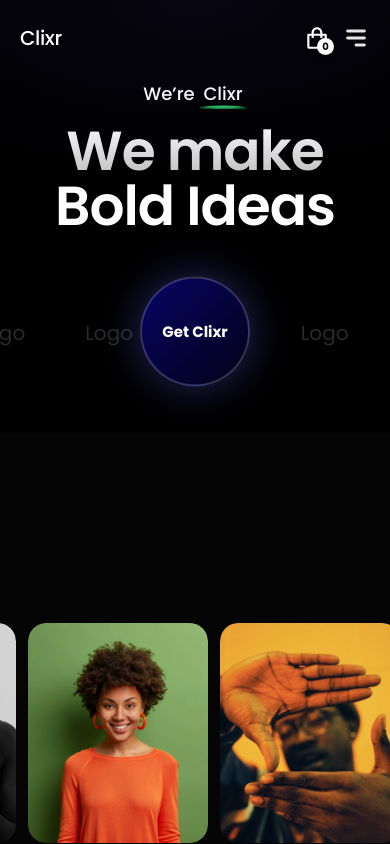
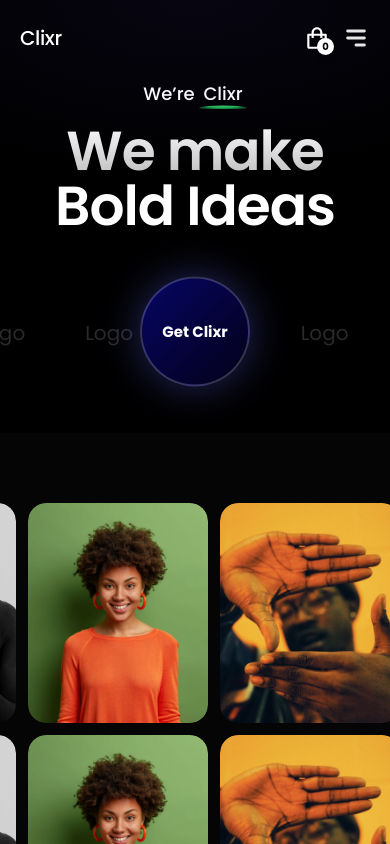
Before and after one commit to Raja-Sarmad/Clixr-Ecommerce, a React (Vite) app: page / in a window 390 px wide. Shown: the top 844 px of the page. Built offline with nearby package versions, Linux system fonts and the light colour scheme.

Commit message:
Home done

```diff
--- a/src/components/GalleryPage.jsx
+++ b/src/components/GalleryPage.jsx
@@ -114,7 +114,7 @@ const GalleryPage = () => {
   }, []);
 
   return (
-    <div className="bg-[#050505] text-white min-h-[120vh] overflow-hidden rounded-b-[60px] sm:rounded-b-[80px]">
+    <div className="bg-[#050505] text-white -mt-30 sm:-mt-0 sm:min-h-[120vh] overflow-hidden rounded-b-[60px] sm:rounded-b-[80px]">
       <div className="sticky top-0 h-screen flex items-center overflow-hidden">
         {/* ✅ Responsive padding + spacing via Tailwind */}
         <div className="w-full px-4 sm:px-6 md:px-10 lg:px-12 space-y-3 sm:space-y-4 md:space-y-5">
```
